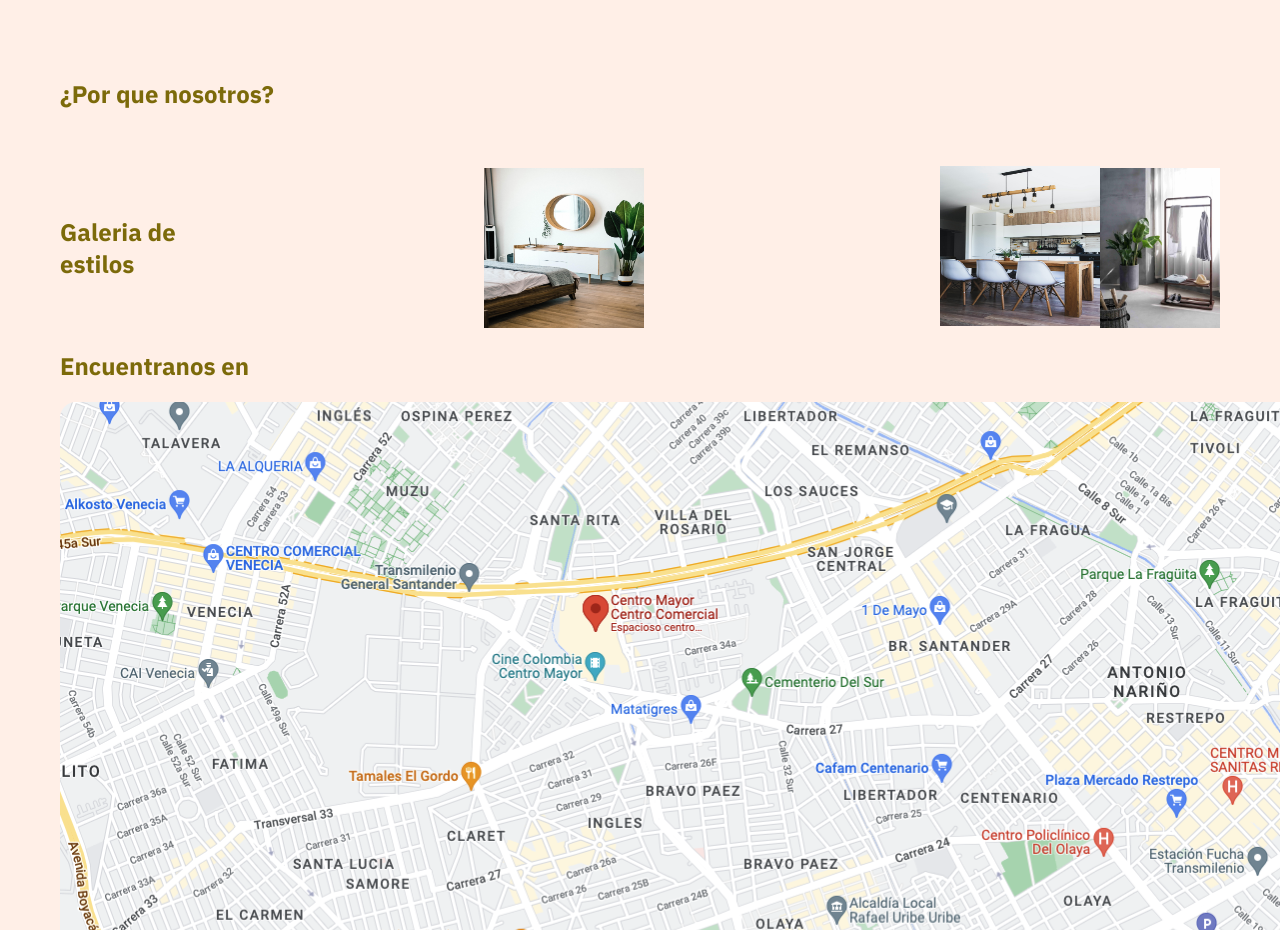
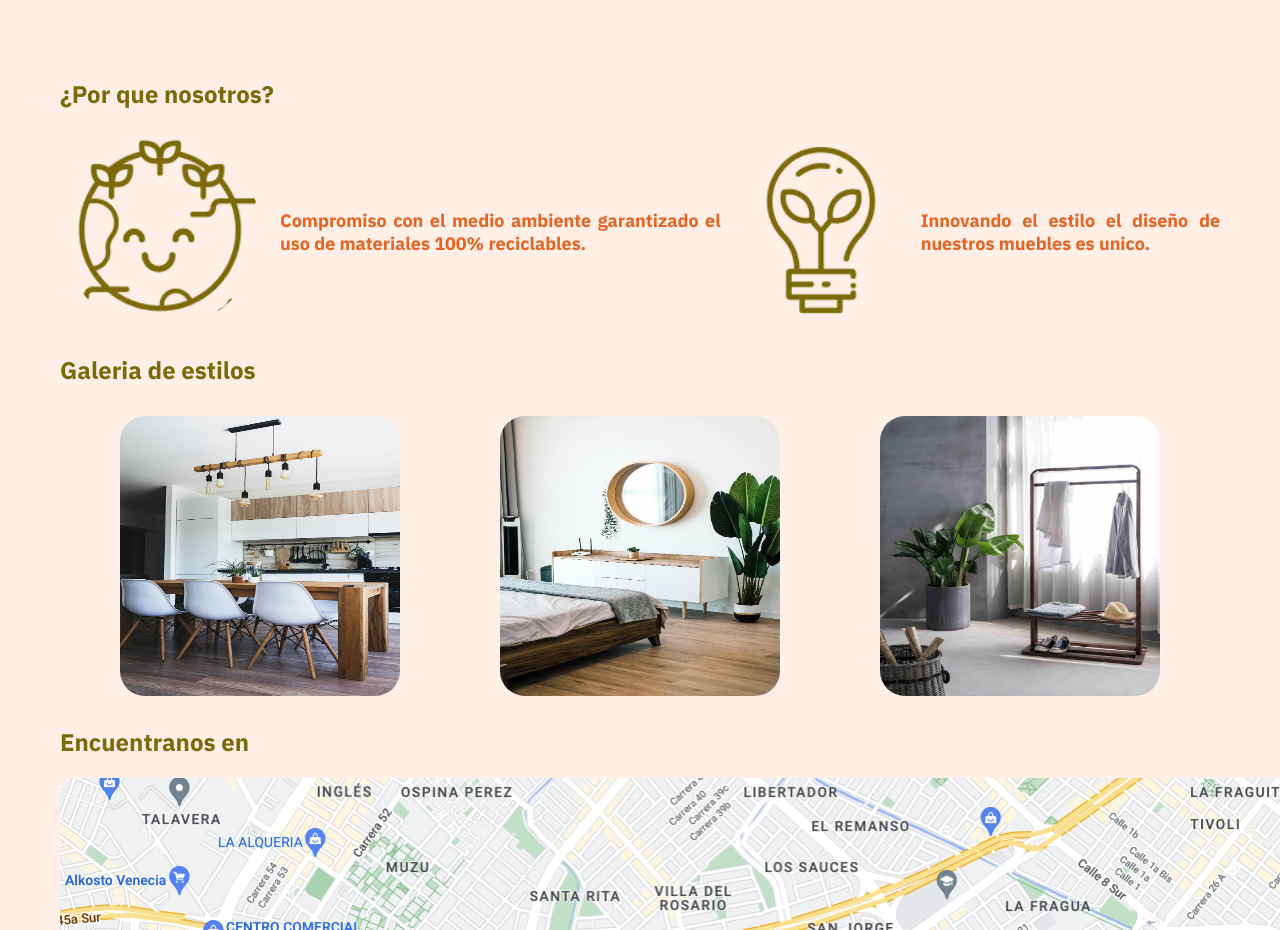
Before and after one commit to felort15/sassProject, a plain HTML site: page index.html in a window 1280 px wide. Shown: the part 5380-6310 px from the top of the page. Drawn offline with Linux system fonts and the light colour scheme.

Commit message:
Proyecto terminado

```diff
--- a/css/main.css
+++ b/css/main.css
@@ -105,14 +105,33 @@ section .card-section .icon svg {
   width: 28px;
   height: 28px;
 }
-section .card-section .product-image {
+section .earth {
+  display: flex;
+  align-items: center;
+}
+section .earth div:first-child {
+  margin-right: 20px;
+}
+section .earth img {
+  width: 200px;
+  height: 200px;
+  border-radius: 50%;
+}
+section .earth p {
+  color: #E86424;
+  /* orange color */
+  font-size: 18px;
+  font-weight: bold;
+  text-align: justify;
+}
+section .product-image {
   width: 100%;
   height: auto;
   display: flex;
   justify-content: center;
   align-items: center;
 }
-section .card-section .product-image img {
+section .product-image img {
   width: 35vh;
   height: 35vh;
   border-radius: 10px;
@@ -125,16 +144,18 @@ section .card-section .product-image img {
   color: white;
 }
 
-.gallery {
-  width: 100%;
-  height: auto;
+.image-container {
   display: flex;
+  flex-wrap: wrap;
   justify-content: center;
-  align-items: center;
+  gap: 80px;
 }
-.gallery img {
-  width: 20vh;
-  height: 20vh;
+
+.image-container img {
+  width: 280px;
+  height: 280px;
+  margin: 10px;
+  border-radius: 25px;
 }
 
 footer {
--- a/index.html
+++ b/index.html
@@ -284,22 +284,36 @@
             <div class="about=us">
                 <h2>¿Por que nosotros? </h2>
             </div>
-
             <div class="earth">
+                <div>
+                    <img src="./assets/img/earth.png" alt="erth">
+                </div>
+                <div>
+                    <p>
+                        Compromiso con el medio
+                        ambiente garantizado
+                        el uso de materiales
+                        100% reciclables.
+                    </p>
 
                 </div>
-                <div class="inovation">
-                    <img src="" alt="">
-                    <p></p>
-                </div>
-                <div class="gallery">
-                    <h2>Galeria de estilos</h2>
-                    <div class="gallery">
-                        <img src="./assets/img/gallery-1.jpg" alt="gallery=1">
+                <div>
+                    <img src="./assets/img/ecology.png" alt="ecoligy">
                 </div>
                 <div>
+                    <p>
+                        Innovando el estilo
+                        el diseño de nuestros
+                        muebles es unico.
+                    </p>
+                </div>
+            </div>
+             <div>
+                <h2>Galeria de estilos</h2>
+            </div>
+                    <div class="image-container">
                         <img src="./assets/img/gallery-2.jpg" alt="gallery-2">
-             </div>
+                        <img src="./assets/img/gallery-1.jpg" alt="gallery=1">
                         <img src="./assets/img/gallery-3.jpg" alt="gallery-3">
                     </div>
                     <div class="location">
@@ -326,5 +340,4 @@
             </div>
         </footer>
     </body>
-
     </html>
```
Also changed, not shown: 1 other file. Lines whose indentation alone changed are shown as unchanged.
